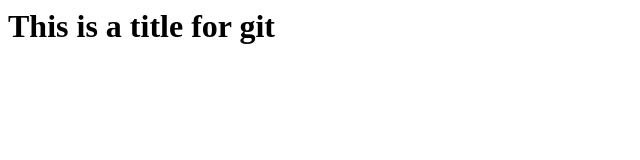
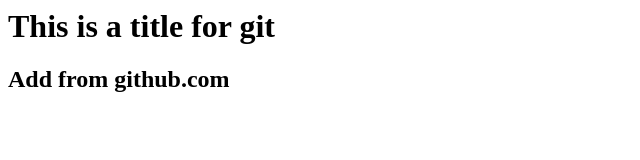
Before and after one commit to sedisedi/gen20, a plain HTML site: page index.html in a window 1280 px wide. Shown: the whole page, without its empty margins (0-640 px from the left). Drawn offline with Linux system fonts and the light colour scheme.

Commit message:
updated index.html on github.com

```diff
--- a/index.html
+++ b/index.html
@@ -1 +1,2 @@
 <h1>This is a title for git</h1>
+<h2>Add from github.com</h2>
```
